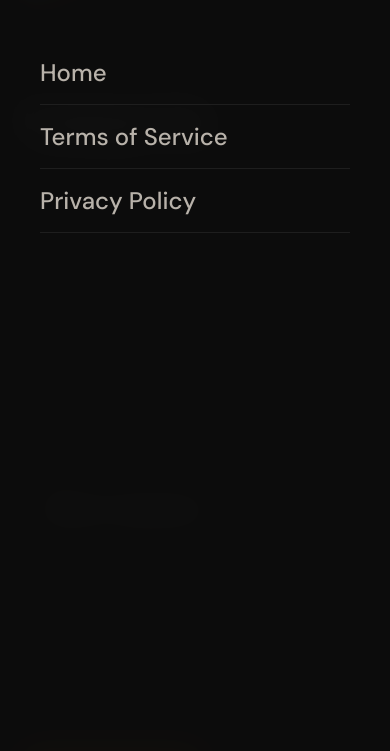
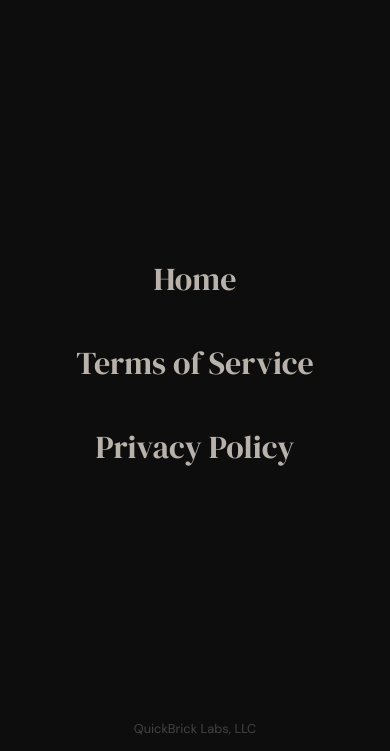
Before and after one commit to quickbricklabs/quickbricklabs.github.io, a plain HTML site: page contact.html in a window 390 px wide. Both pictures are taken after a click on the button "Toggle menu". Shown: the part 59-810 px from the top of the page. Drawn offline with Linux system fonts and the light colour scheme.

Commit message:
Add files via upload

```diff
--- a/contact.html
+++ b/contact.html
@@ -32,26 +32,47 @@
   footer a:hover { color: #e05c2a; }
   .hamburger {
     display: none; background: none; border: none; cursor: pointer;
-    flex-direction: column; gap: 5px; padding: 4px; margin-left: auto; z-index: 200;
+    flex-direction: column; gap: 5px; padding: 4px; margin-left: auto; z-index: 300;
+    -webkit-tap-highlight-color: transparent;
   }
   .hamburger span {
     display: block; width: 24px; height: 2px; background: #e8e4df;
-    border-radius: 2px; transition: transform 0.3s, opacity 0.3s;
+    border-radius: 2px; transition: transform 0.3s ease, opacity 0.2s ease;
   }
   .hamburger.active span:nth-child(1) { transform: translateY(7px) rotate(45deg); }
   .hamburger.active span:nth-child(2) { opacity: 0; }
   .hamburger.active span:nth-child(3) { transform: translateY(-7px) rotate(-45deg); }
+  .mobile-overlay {
+    display: none;
+    position: fixed; inset: 0; z-index: 200;
+    background: #0d0d0d;
+    flex-direction: column;
+    align-items: center;
+    justify-content: center;
+    gap: 8px;
+  }
+  .mobile-overlay.open { display: flex; }
+  .mobile-overlay a {
+    font-family: 'DM Serif Display', serif;
+    font-size: 2rem;
+    color: #b8b2aa;
+    text-decoration: none;
+    padding: 16px 32px;
+    border-radius: 12px;
+    transition: color 0.2s, background 0.2s;
+  }
+  .mobile-overlay a:hover, .mobile-overlay a:active {
+    color: #e05c2a;
+    background: rgba(224,92,42,0.08);
+  }
+  .mobile-overlay .overlay-footer {
+    position: absolute; bottom: 48px;
+    font-size: 0.8rem; color: #444;
+  }
   @media (max-width: 600px) {
     header { padding: 16px 20px; }
     .hamburger { display: flex; }
-    nav {
-      display: none; flex-direction: column; gap: 0;
-      position: fixed; top: 0; left: 0; right: 0; bottom: 0;
-      background: rgba(13,13,13,0.97); backdrop-filter: blur(16px);
-      padding: 100px 40px 40px; z-index: 150; margin-left: 0;
-    }
-    nav.open { display: flex; }
-    nav a { font-size: 1.5rem; padding: 16px 0; border-bottom: 1px solid #1e1e1e; }
+    nav { display: none; }
   }
 </style>
 </head>
@@ -68,6 +89,12 @@
     <a href="privacy.html">Privacy Policy</a>
   </nav>
 </header>
+<div class="mobile-overlay" id="mobileMenu">
+  <a href="index.html">Home</a>
+  <a href="terms.html">Terms of Service</a>
+  <a href="privacy.html">Privacy Policy</a>
+  <span class="overlay-footer">QuickBrick Labs, LLC</span>
+</div>
 <main>
   <h1>Contact Us</h1>
   <p class="subtitle">Have a question, bug to report, or just want to say hi? We'd love to hear from you.</p>
@@ -113,16 +140,17 @@
 </footer>
 <script>
   const hamburger = document.querySelector('.hamburger');
-  const navLinks = document.querySelector('header nav');
+  const overlay = document.getElementById('mobileMenu');
   hamburger.addEventListener('click', () => {
+    const isOpen = overlay.classList.toggle('open');
     hamburger.classList.toggle('active');
-    navLinks.classList.toggle('open');
-    hamburger.setAttribute('aria-expanded', navLinks.classList.contains('open'));
-    document.body.style.overflow = navLinks.classList.contains('open') ? 'hidden' : '';
+    hamburger.setAttribute('aria-expanded', isOpen);
+    document.body.style.overflow = isOpen ? 'hidden' : '';
   });
-  navLinks.querySelectorAll('a').forEach(a => a.addEventListener('click', () => {
+  overlay.querySelectorAll('a').forEach(a => a.addEventListener('click', () => {
+    overlay.classList.remove('open');
     hamburger.classList.remove('active');
-    navLinks.classList.remove('open');
+    hamburger.setAttribute('aria-expanded', 'false');
     document.body.style.overflow = '';
   }));
 </script>
```
Also changed, not shown: privacy.html (+44 -16 lines), terms.html (+44 -16 lines).
